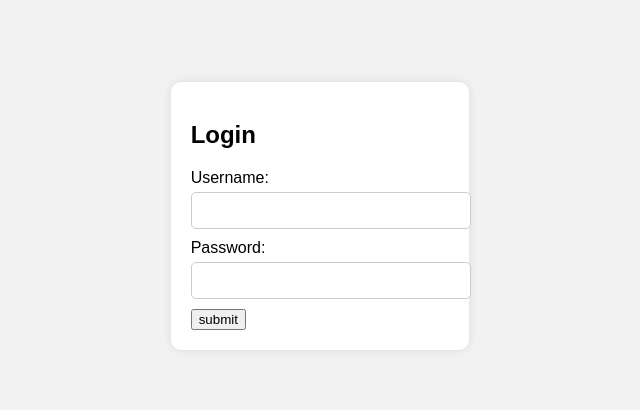
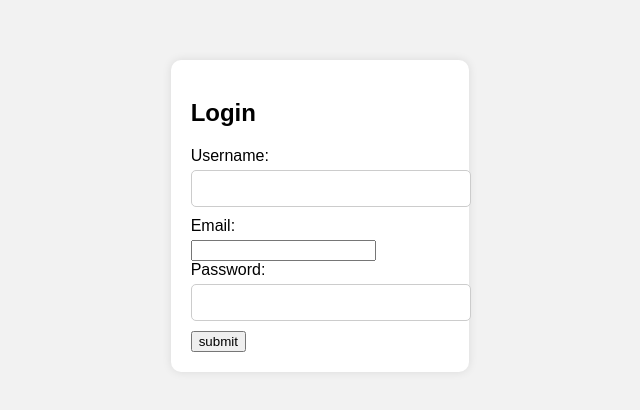
Before and after one commit to Akshat-Srivastava2004/GLA-FULLSTACK, a plain HTML site: page form.html in a window 1280 px wide. Shown: the part 184-594 px from the top of the page, without its empty margins (320-960 px from the left). Drawn offline with Linux system fonts and the light colour scheme.

Commit message:
updation

```diff
--- a/form.html
+++ b/form.html
@@ -58,6 +58,9 @@
         <label for="username">Username:</label>
         <input type="text" id="username" name="username" required>
 
+        <label for="password">Email:</label>
+        <input type="email" id="email" name="email" required>
+
         <label for="password">Password:</label>
         <input type="password" id="password" name="password" required>
 
```
